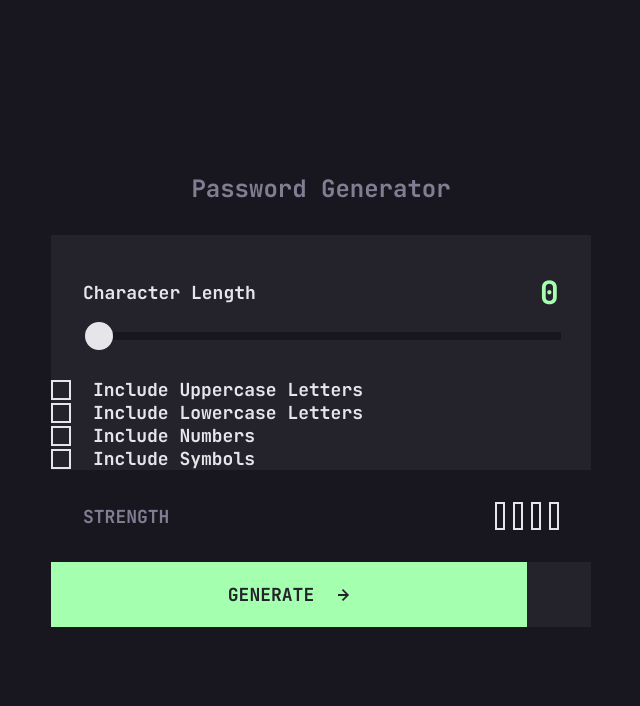
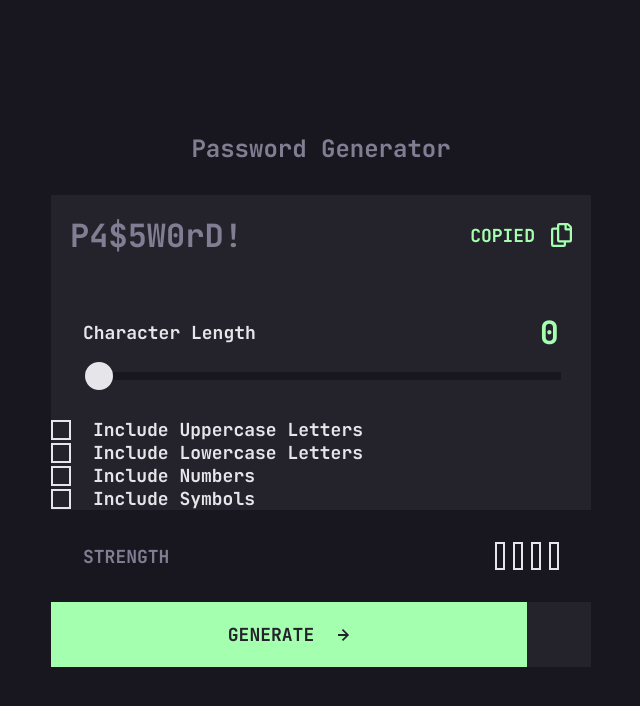
Before and after one commit to KiddAlexx/password-generator-app, a React (Vite) app: page / in a window 1280 px wide. Shown: the top 706 px of the page, without its empty margins (319-959 px from the left). Built offline with nearby package versions, Linux system fonts and the light colour scheme.

Commit message:
feat(password-display): create PasswordDisplay component with basic layout + styles

```diff
--- a/src/features/password-generator/PasswordGeneratorPage.tsx
+++ b/src/features/password-generator/PasswordGeneratorPage.tsx
@@ -7,6 +7,7 @@ import RightArrowIcon from "../../assets/icons/icon-arrow-right.svg?react";
 import PasswordStrength from "./components/PasswordStrength";
 import type { PasswordOptions, StrengthLevel } from "../../types/passwordTypes";
 import calculateStrength from "../../utils/calculateStrength";
+import PasswordDisplay from "./components/PasswordDisplay";
 
 function PasswordGeneratorPage() {
   const [options, setOptions] = useState<PasswordOptions>({
@@ -23,6 +24,7 @@ function PasswordGeneratorPage() {
     <div className={styles.passwordGenPage}>
       <h1 className="heading-m">Password Generator</h1>
       <div className={styles.appContainer}>
+        <PasswordDisplay />
         <CustomSlider
           characterLength={options.characterLength}
           handleChange={(value) => {
--- /dev/null
+++ b/src/features/password-generator/components/PasswordDisplay.tsx
@@ -0,0 +1,35 @@
+import styles from "../styles/PasswordDisplay.module.css";
+import CopyIcon from "../../../assets/icons/icon-copy.svg?react";
+import clsx from "clsx";
+import { useState } from "react";
+import type { Password } from "../../../types/passwordTypes";
+
+interface PasswordDisplayProps {
+  password: Password;
+}
+
+function PasswordDisplay({ password }: PasswordDisplayProps) {
+  const [copied, setCopied] = useState<boolean>(true);
+
+  /* password = "Gjksd&dakjd63232&125"; */
+  return (
+    <div className={styles.displayContainer}>
+      <output
+        className={clsx(
+          "heading-l",
+          password ? styles.passwordOutput : styles.placeholder
+        )}
+      >
+        {password || "P4$5W0rD!"}
+      </output>
+      <div className={styles.copyContainer}>
+        {copied && <span className={styles.copyLabel}>COPIED</span>}
+        <button className={styles.copyButton} aria-label="Copy password">
+          <CopyIcon className={styles.copyIcon} />
+        </button>
+      </div>
+    </div>
+  );
+}
+
+export default PasswordDisplay;
--- /dev/null
+++ b/src/features/password-generator/styles/PasswordDisplay.module.css
@@ -0,0 +1,35 @@
+.displayContainer {
+  display: flex;
+  justify-content: space-between;
+  align-items: center;
+  width: 100%;
+  height: 5rem;
+  padding: 2rem 1.19rem;
+}
+
+.placeholder {
+  color: var(--color-grey);
+}
+
+.passwordOutput {
+  color: var(--color-white);
+}
+
+.copyContainer {
+  display: flex;
+  align-items: center;
+  gap: 1rem;
+}
+
+.copyIcon {
+  fill: var(--color-neon-green);
+  transition: fill 0.2s ease;
+}
+
+.copyLabel {
+  color: var(--color-neon-green);
+}
+
+.copyButton:hover .copyIcon {
+  fill: var(--color-white);
+}
--- a/src/types/passwordTypes.ts
+++ b/src/types/passwordTypes.ts
@@ -7,3 +7,5 @@ export interface PasswordOptions {
 }
 
 export type StrengthLevel = "empty" | "too-weak" | "weak" | "medium" | "strong";
+
+export type Password = string;
```
Also changed, not shown: src/assets/icons/icon-copy.svg.
